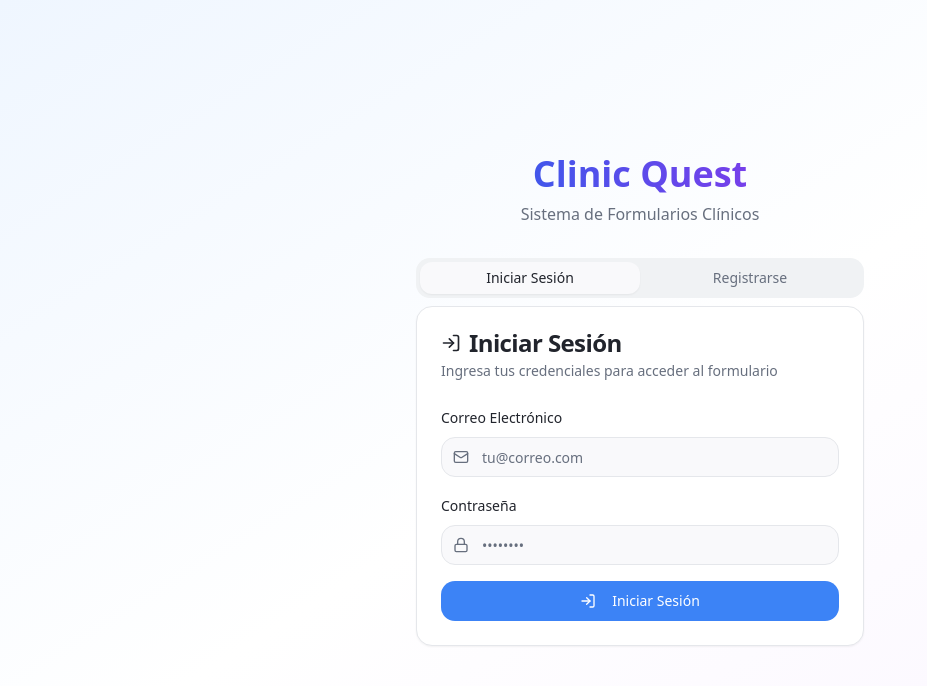
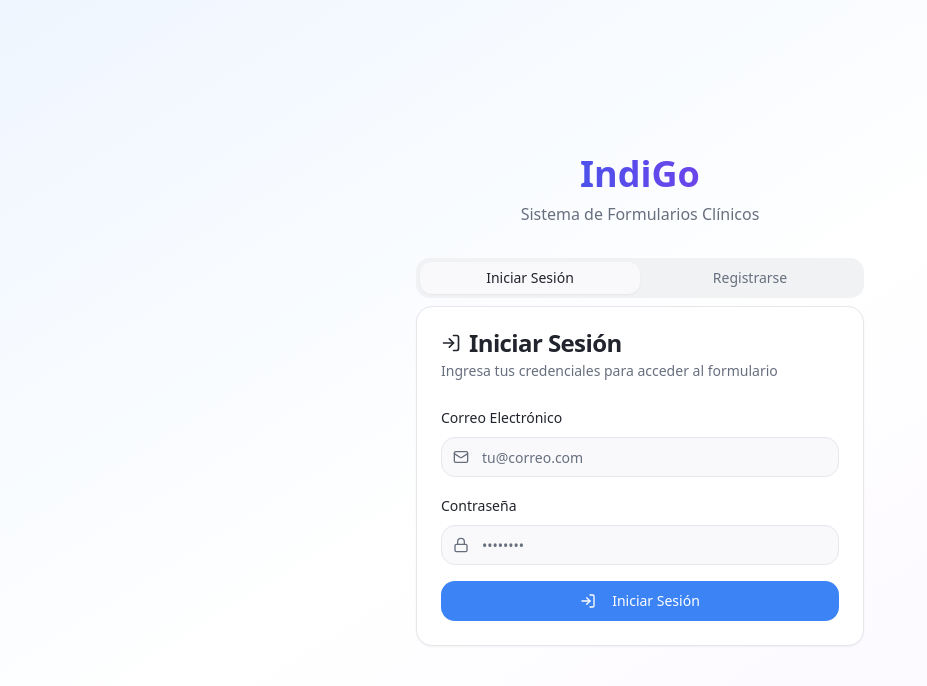
Before and after one commit to danielsolisrios-UV/clinic-quest-form-27726, a React (Vite) app: page /auth in a window 1280 px wide. Shown: the top 686 px of the page, without its empty margins (0-927 px from the left). Built offline with nearby package versions, Linux system fonts and the light colour scheme; the HTML template or start-up script is replaced by a standard one.

Commit message:
Fix: Update application names

```diff
--- a/src/pages/Auth.tsx
+++ b/src/pages/Auth.tsx
@@ -149,7 +149,7 @@ const Auth = () => {
       <div className="w-full max-w-md">
         <div className="text-center mb-8">
           <h1 className="text-4xl font-bold bg-gradient-to-r from-blue-600 to-purple-600 bg-clip-text text-transparent mb-2">
-            Clinic Quest
+            IndiGo
           </h1>
           <p className="text-muted-foreground">Sistema de Formularios Clínicos</p>
         </div>
--- a/src/pages/Index.tsx
+++ b/src/pages/Index.tsx
@@ -990,7 +990,7 @@ const FormularioClinicoGamificado = () => {
           <div className="flex justify-between items-center mb-4">
             <div>
               <h1 className="text-3xl font-bold bg-gradient-to-r from-primary to-secondary bg-clip-text text-transparent">
-                Formulario de Registro Clínico
+                Formulario de Registro
               </h1>
               {user && (
                 <p className="text-sm text-muted-foreground mt-1">
```
